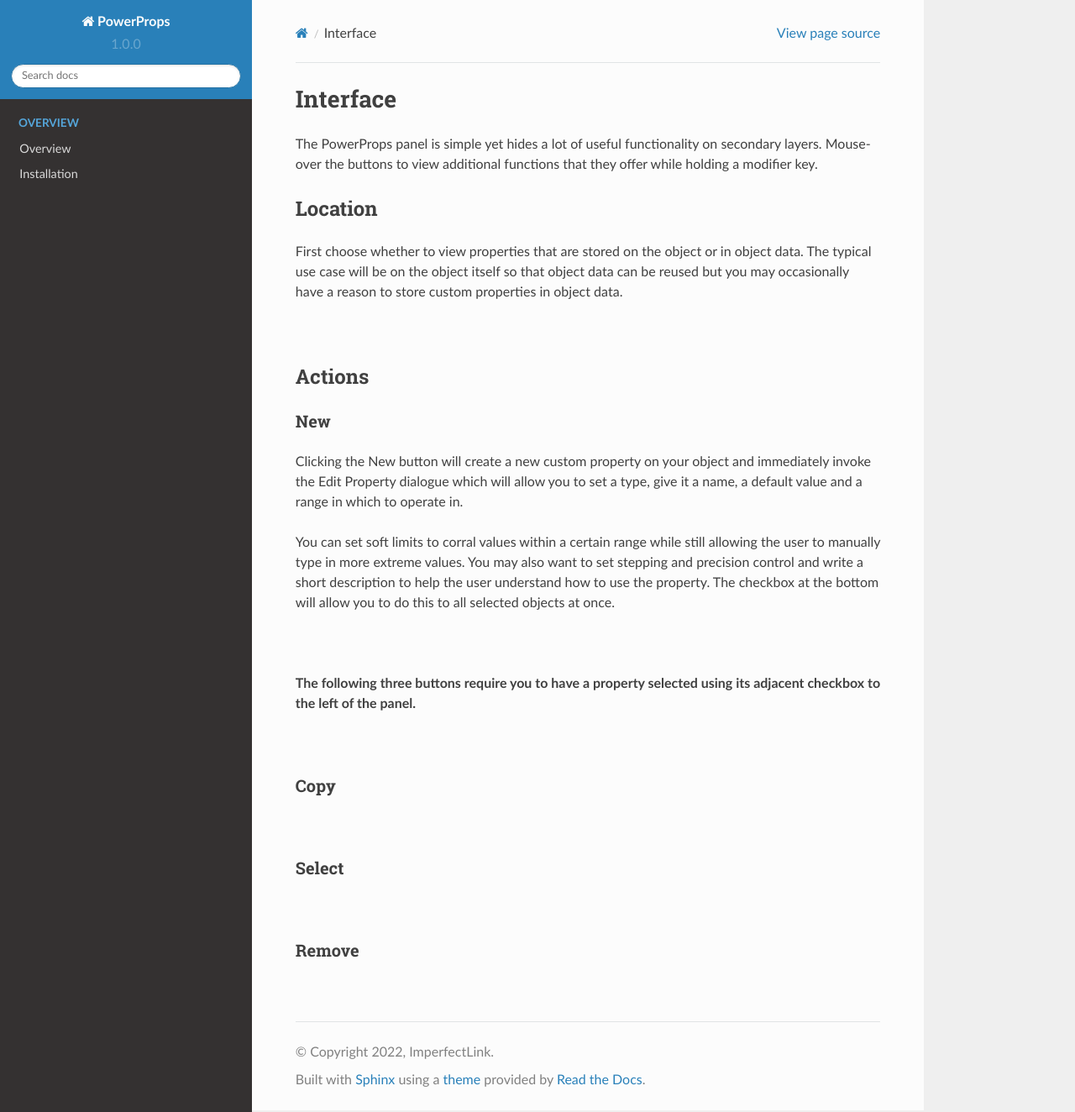
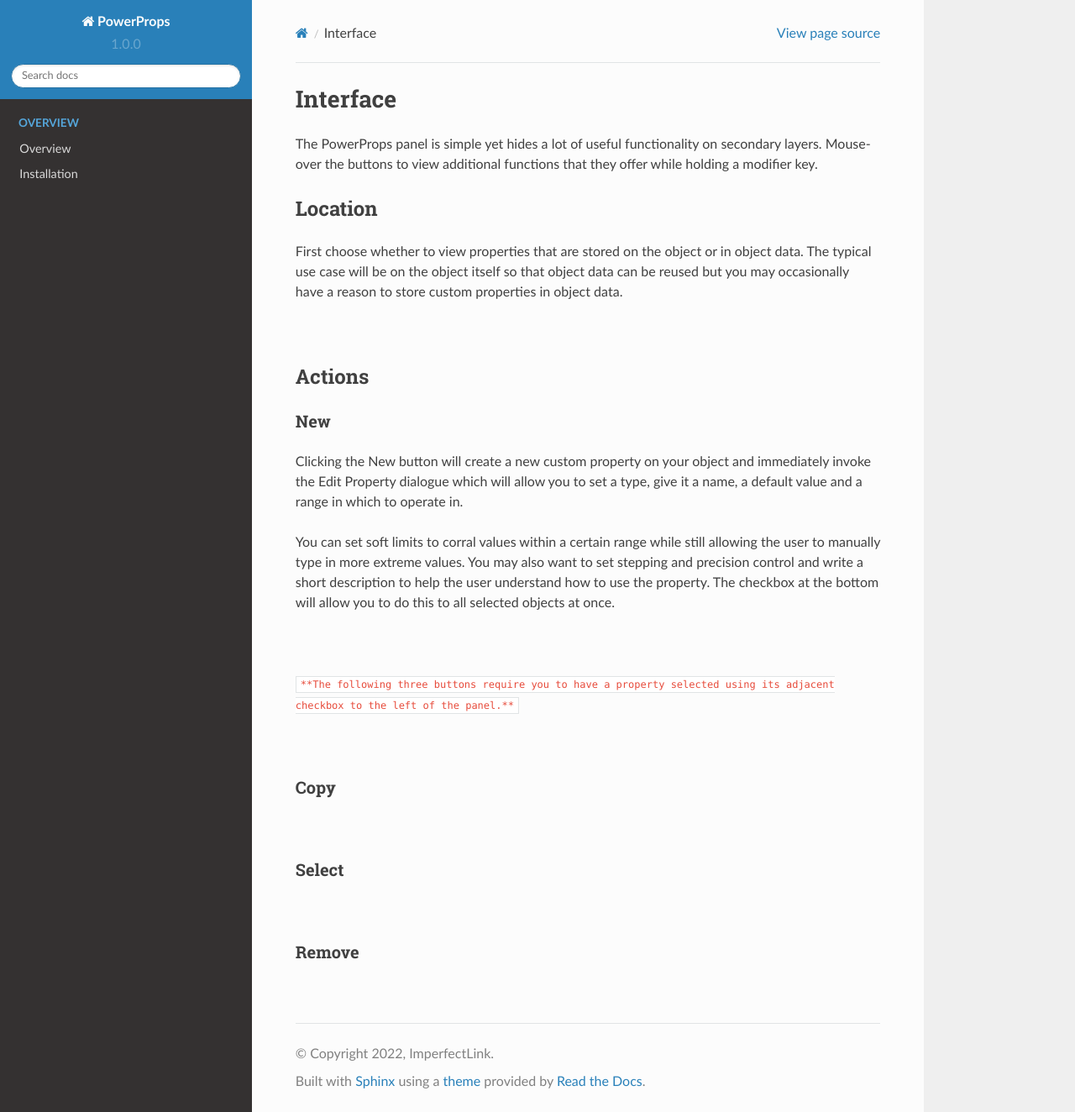
Before and after one commit to imperfectlink/PowerProps, a Sphinx documentation site: the page built from docs/source/interface.rst, in a window 1280 px wide and 1324 px high. Shown: the whole window at 84% size. Built offline with Sphinx 7.4.7 and the Read the Docs theme 2.0.0, drawn with Linux system fonts in a browser that asks for light colours.

```diff
--- a/docs/source/interface.rst
+++ b/docs/source/interface.rst
@@ -21,7 +21,7 @@ You can set soft limits to corral values within a certain range while still allo
 
 |
 
-**The following three buttons require you to have a property selected using its adjacent checkbox to the left of the panel.**
+``**The following three buttons require you to have a property selected using its adjacent checkbox to the left of the panel.**``
 
 |
 
```
